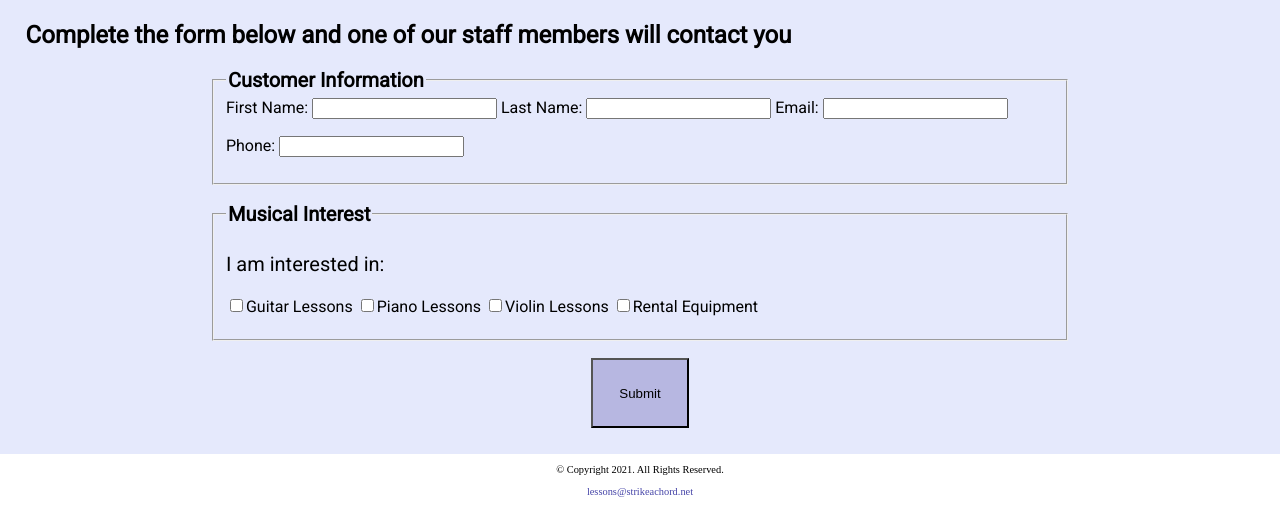
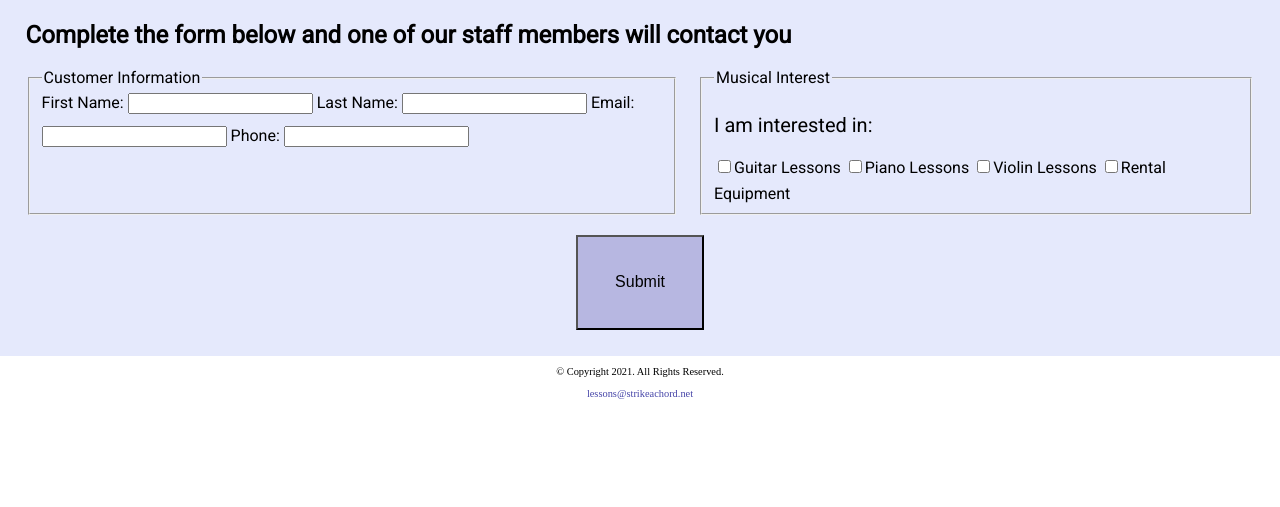
Before and after one commit to Jovensky619/Chapter-2_lab1-2, a plain HTML site: page lab1/contact.html in a window 1280 px wide. Shown: the part 1670-2177 px from the top of the page. After the commit the page ends 2079 px from the top, so only its background shows below. Drawn offline with Linux system fonts and the light colour scheme.

Commit message:
Update styles.css

```diff
--- a/lab1/css/styles.css
+++ b/lab1/css/styles.css
@@ -5,7 +5,7 @@
  */
 
   /* CSS Reset */
-  body, header, nav, main, footer, img, ul, h1,section, aside, figure,figcaption {
+  body, header, nav, main, footer, img, ul, h1,section, aside, figure,figcaption{
     margin: 0;
     padding: 0;
     border: 0;
@@ -197,10 +197,10 @@
         }
 
 /*Style rules for form elements*/
-fieldset,input{
+.fieldset,input{
 	margin-bottom: 2%;
  }
- fieldset legend{
+ .fieldset legend{
 	font-size: 1.25em;
 	font-weight: bold;
  }
@@ -209,7 +209,7 @@ fieldset,input{
     padding-top: 3%;
  }
 
- #submit{
+  #submit{
 	margin-top: 0;
 	margin-bottom: 0;
 	margin-left: auto;
@@ -217,7 +217,7 @@ fieldset,input{
 	display:block;
 	padding: 3%;
 	background-color: #b7b7e1;
-	font-size: 1.em;
+	font-size: 1em;
  }
 
 /* Style rules for footer content */
@@ -334,6 +334,19 @@ aside{
     .rental{
         width:70%;
     }
+    /* Desktop Viewport: Style rules for form elements*/
+    form{
+        width: auto;
+    }
+    .form-grid{
+        display: grid;
+        grid-template-columns: auto auto;
+        grid-gap:20px;
+    }
+    .btn{
+        grid-column: 1 / span 2
+    }
+
 }
 /* Media Query for Print */
 @media print{
```
